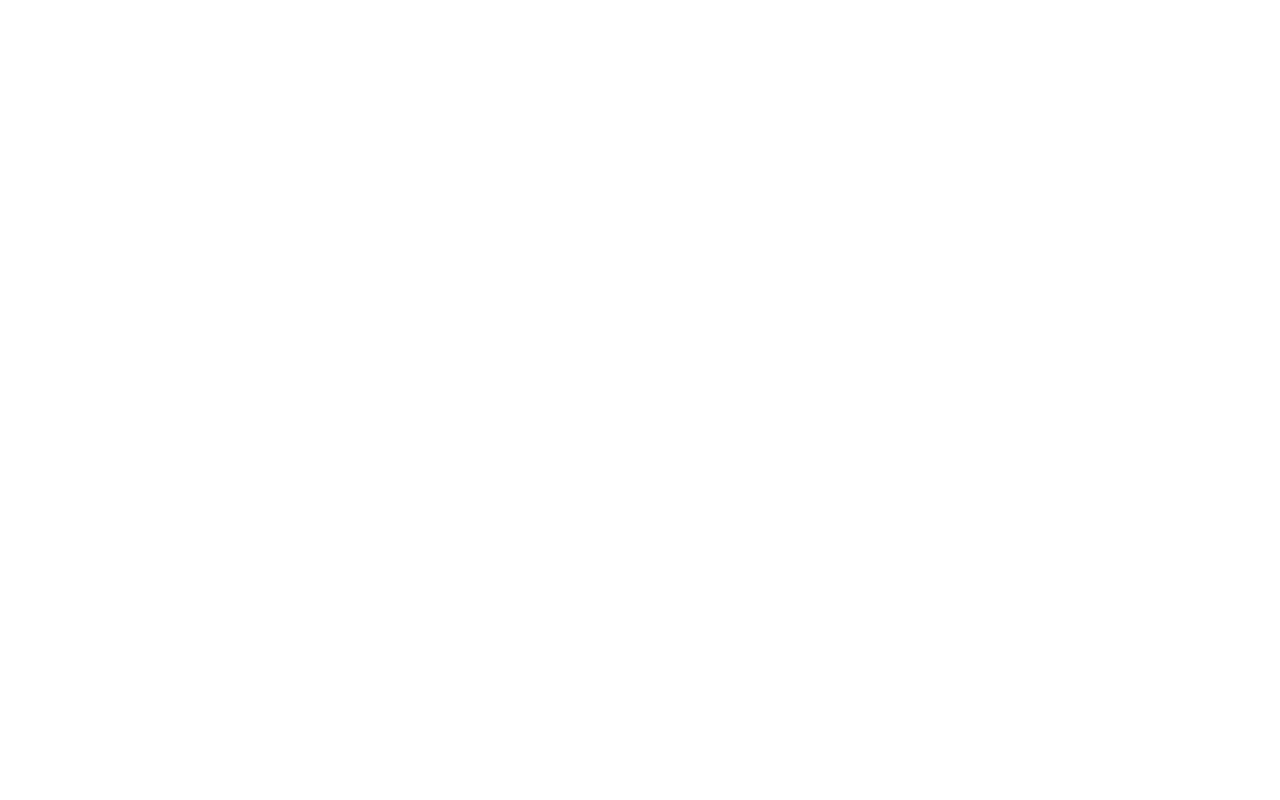
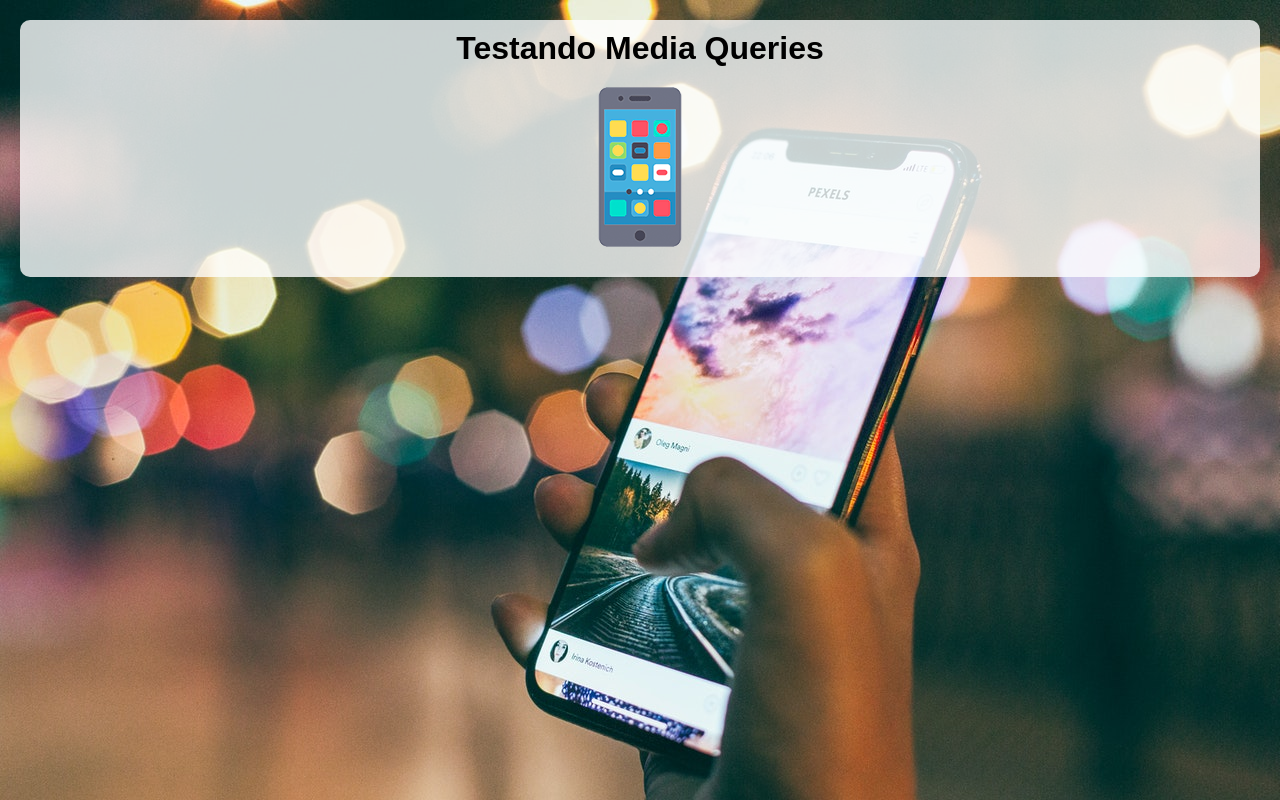
Before and after one commit to silviogabrielGS/html-css, a plain HTML site: page exercicios/ex026/mq04/index.html in a window 1280 px wide. Shown: the top 800 px of the page. Drawn offline with Linux system fonts and the light colour scheme.

Commit message:
add index do mq04 (exercício)

```diff
--- /dev/null
+++ b/exercicios/ex026/mq04/estilo/Media-Queries.css
@@ -0,0 +1 @@
+@charset "UTF-8";
--- /dev/null
+++ b/exercicios/ex026/mq04/estilo/style.css
@@ -0,0 +1,44 @@
+@charset "UTF-8";
+
+/* Mobile First */
+
+* {
+    font-family:Arial, Helvetica, sans-serif;
+    padding: 0px;
+    margin: 0px;
+    box-sizing: border-box;
+}
+
+html  {
+    height: 100vw;
+}
+
+body {
+    background-image:url(../../imagens/back-phone.jpg);
+    background-position: center center;
+    background-repeat: no-repeat;
+    background-size: cover;
+    background-attachment: fixed;
+}
+
+main {
+    background-color: rgba(255, 255, 255, 0.788);
+    border-radius: 10px;
+    padding: 10px;
+    margin: 20px;
+}
+
+h1 {
+    text-align: center;
+}
+
+img#phone {
+    display: block;
+    margin: auto;
+}
+
+
+img#tablet { display: none; }
+img#pc { display: none; }
+img#tv { display: none; }
+img#print { display: none; }
--- a/exercicios/ex026/mq04/index.html
+++ b/exercicios/ex026/mq04/index.html
@@ -4,9 +4,21 @@
     <meta charset="UTF-8">
     <meta http-equiv="X-UA-Compatible" content="IE=edge">
     <meta name="viewport" content="width=device-width, initial-scale=1.0">
+    <link rel="stylesheet" href="estilo/style.css">
+    <link rel="stylesheet" href="estilo/Media-Queries.css">
     <title>Media Queries</title>
 </head>
 <body>
+    <main>
+        <h1> Testando Media Queries</h1>
+
+        <img id="phone" src="../imagens/icon-phone.png" alt="icone-phone">
+        <img id="tablet" src="../imagens/icon-tablet.png" alt="icone-tablet">
+        <img id="pc" src="../imagens/icon-pc.png" alt="icone-pc">
+        <img id="tv" src="../imagens/icon-tv.png" alt="icone-tv">
+        <img id="print" src="../imagens/icon-print.png" alt="icone-print">
+
+    </main>
 
 </body>
 </html>
```
